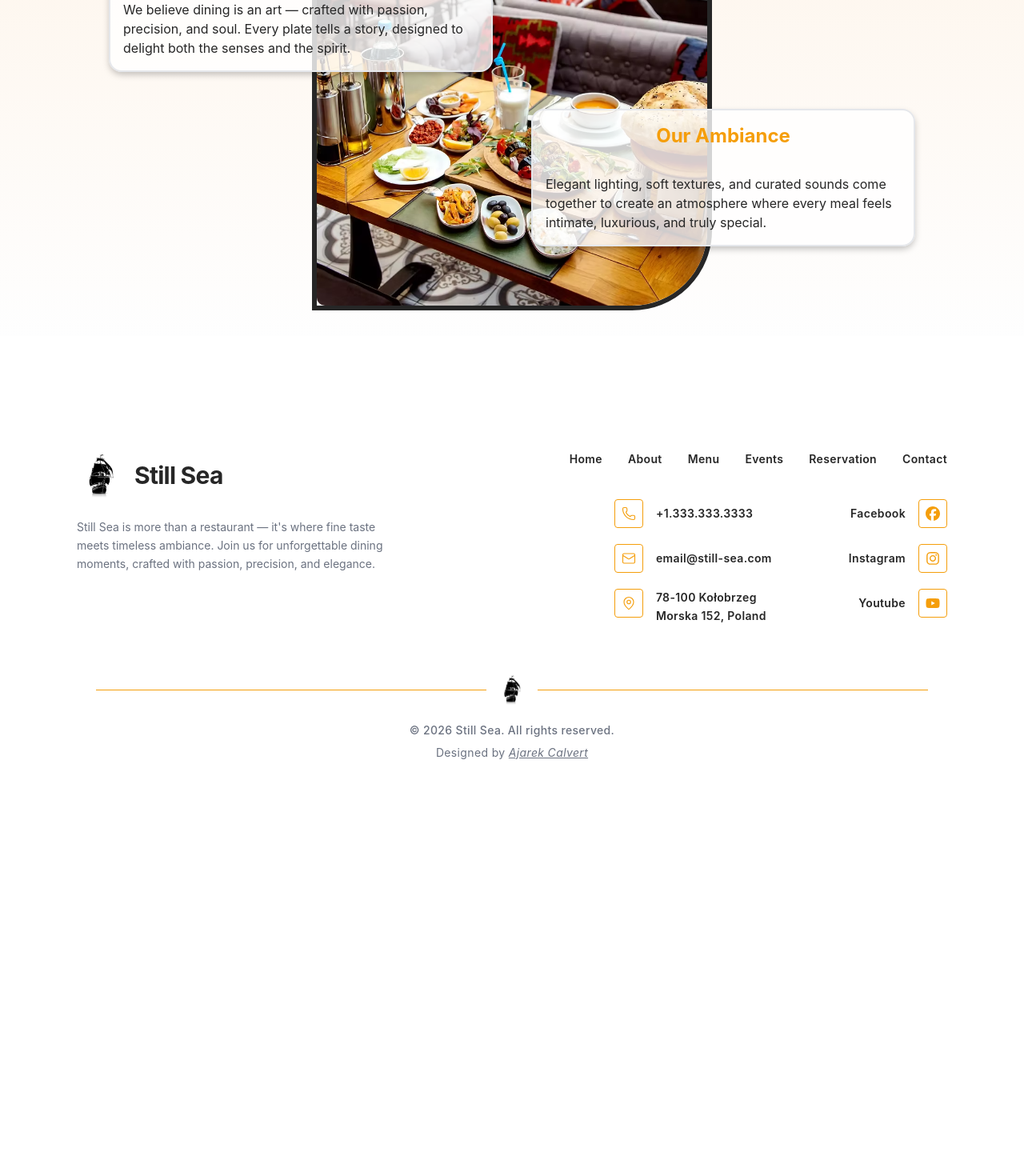
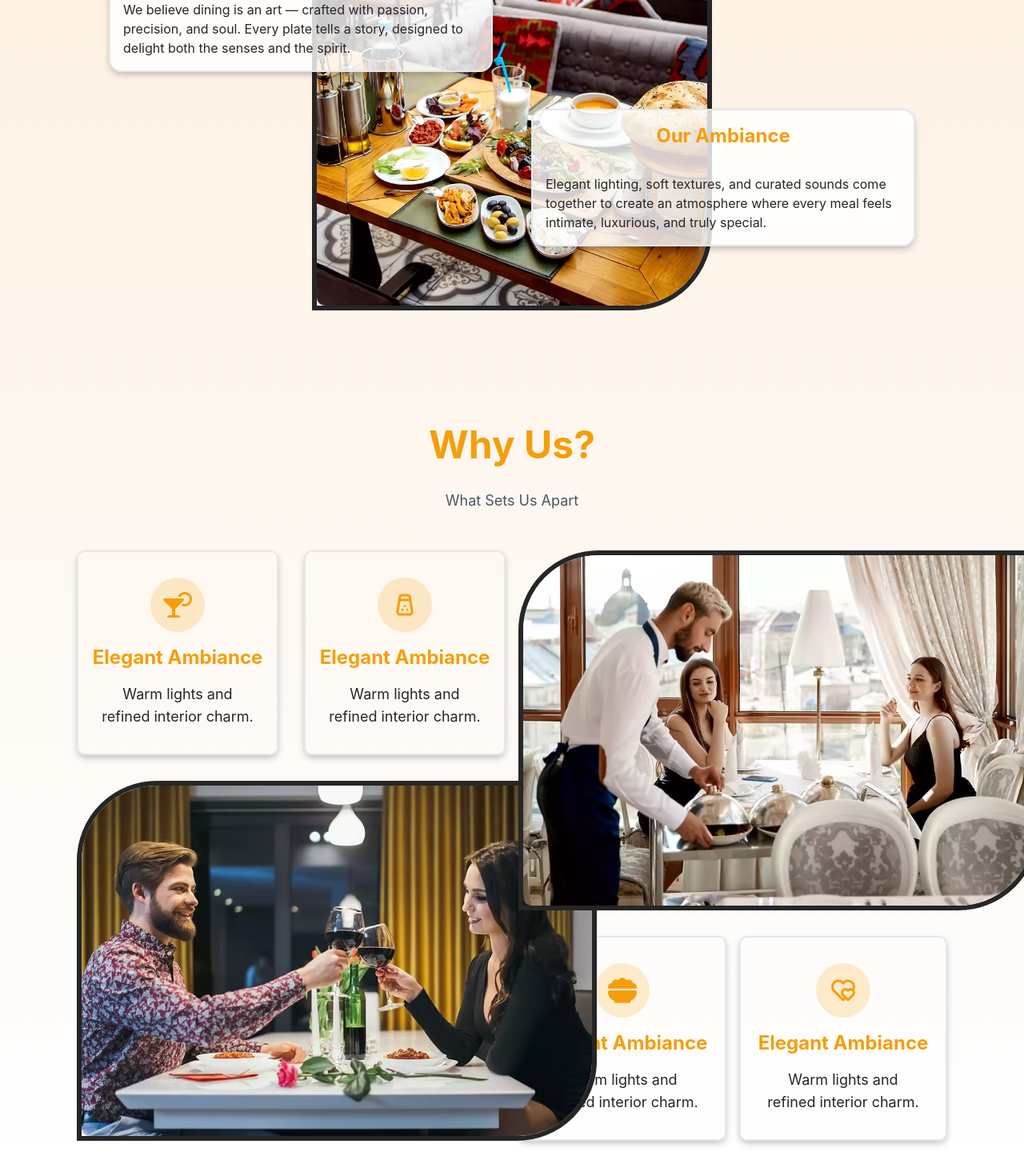
Before and after one commit to ajarek/next-16-ep-31-restaurant, a Next.js app: page /about in a window 1280 px wide. Shown: the part 700-2170 px from the top of the page at 80% size. Before the commit the page ends 1691 px from the top, so only its background shows below. Built offline with nearby package versions, Linux system fonts and the light colour scheme.

Commit message:
feat: implement HeroHome, HeroAbout, and WhyUs components with new landing and about page layouts

```diff
--- a/app/about/page.tsx
+++ b/app/about/page.tsx
@@ -1,53 +1,11 @@
-import Image from "next/image"
-import React from "react"
+import HeroAbout from "@/components/HeroAbout"
+import WhyUs from "@/components/WhyUs"
 
 const AboutPage = () => {
   return (
     <div className='min-h-screen bg-linear-to-b from-primary/20 to-secondary/10 flex flex-col items-center justify-start gap-8 px-8 sm:px-16 lg:px-24 pt-32'>
-      <div className='max-w-4xl mx-auto text-center '>
-        <h1 className='text-5xl font-bold text-primary text-center mb-8 '>
-          Who We Are
-        </h1>
-        <p className='text-xl text-center'>
-          At Still Sea, we believe fine dining is more than just a meal —
-          it&apos;s a beautifully crafted experience. Our passion lies in
-          combining modern culinary creativity with timeless sophistication,
-          delivering dishes that captivate both the eyes and the palate.
-        </p>
-      </div>
-      <div className=''>
-        <video
-          src='/movies/page-about-movie.mp4'
-          autoPlay
-          loop
-          muted
-          className='w-full h-full object-cover rounded-xl'
-        ></video>
-      </div>
-      <div className='relative w-full flex flex-col items-center justify-center my-8'>
-        <div className="absolute top-20 left-10 w-120 p-4 bg-background/80 border-2 shadow-2xl z-10 rounded-2xl">
-          <h2 className="text-2xl font-bold text-primary text-center mb-8 ">Our Philosophy</h2>
-          <p>
-            We believe dining is an art — crafted with passion, precision, and
-            soul. Every plate tells a story, designed to delight both the senses
-            and the spirit.
-          </p>
-        </div>
-        <div className='relative w-[300px] h-[350px] md:w-[500px] md:h-[550px] border-6 border-foreground rounded-bl-none rounded-tr-none rounded-br-[100px] rounded-tl-[100px] overflow-hidden'>
-          <Image
-            src='/images-about/about.avif'
-            alt='About-As'
-            fill
-            className='object-cover rounded-xl'
-          />
-        </div>
-        <div className="absolute right-10 bottom-20 w-120 p-4 bg-background/80 border-2 shadow-2xl z-10 rounded-2xl">
-          <h2 className="text-2xl font-bold text-primary text-center mb-8 ">Our Ambiance</h2>
-          <p>
-            Elegant lighting, soft textures, and curated sounds come together to create an atmosphere where every meal feels intimate, luxurious, and truly special.
-          </p>
-        </div>
-      </div>
+      <HeroAbout/>
+      <WhyUs/>
     </div>
   )
 }
--- a/app/page.tsx
+++ b/app/page.tsx
@@ -1,4 +1,4 @@
-import Hero from "@/components/Hero"
+import Hero from "@/components/HeroHome"
 import DiningOptions from "@/components/DiningOptions"
 import OurMenu from "@/components/OurMenu"
 import AboutUs from "@/components/AboutUs"
--- /dev/null
+++ b/components/HeroAbout.tsx
@@ -0,0 +1,55 @@
+import Image from "next/image"
+
+
+const HeroAbout = () => {
+  return (
+    <div className='flex flex-col items-center justify-center gap-8 w-full'>
+        <div className='max-w-4xl mx-auto text-center '>
+        <h1 className='text-5xl font-bold text-primary text-center mb-8 '>
+          Who We Are
+        </h1>
+        <p className='text-xl text-center'>
+          At Still Sea, we believe fine dining is more than just a meal —
+          it&apos;s a beautifully crafted experience. Our passion lies in
+          combining modern culinary creativity with timeless sophistication,
+          delivering dishes that captivate both the eyes and the palate.
+        </p>
+      </div>
+      <div className=''>
+        <video
+          src='/movies/page-about-movie.mp4'
+          autoPlay
+          loop
+          muted
+          className='w-full h-full object-cover rounded-xl'
+        ></video>
+      </div>
+      <div className='relative w-full flex flex-col items-center justify-center my-8 gap-4'>
+        <div className="static md:absolute top-20 left-10 w-120 p-4 bg-background/80 border-2 shadow-2xl z-10 rounded-2xl">
+          <h2 className="text-2xl font-bold text-primary text-center mb-8 ">Our Philosophy</h2>
+          <p>
+            We believe dining is an art — crafted with passion, precision, and
+            soul. Every plate tells a story, designed to delight both the senses
+            and the spirit.
+          </p>
+        </div>
+        <div className='relative w-[300px] h-[350px] md:w-[500px] md:h-[550px] border-6 border-foreground rounded-bl-none rounded-tr-none rounded-br-[100px] rounded-tl-[100px] overflow-hidden'>
+          <Image
+            src='/images-about/about.avif'
+            alt='About-As'
+            fill
+            className='object-cover rounded-xl'
+          />
+        </div>
+        <div className="static md:absolute right-10 bottom-20 w-120 p-4 bg-background/80 border-2 shadow-2xl z-10 rounded-2xl">
+          <h2 className="text-2xl font-bold text-primary text-center mb-8 ">Our Ambiance</h2>
+          <p>
+            Elegant lighting, soft textures, and curated sounds come together to create an atmosphere where every meal feels intimate, luxurious, and truly special.
+          </p>
+        </div>
+      </div>
+    </div>
+  )
+}
+
+export default HeroAbout
--- /dev/null
+++ b/components/WhyUs.tsx
@@ -0,0 +1,88 @@
+import Image from "next/image"
+import Link from "next/link"
+import { FaCocktail } from "react-icons/fa"
+import { FaBowlFood } from "react-icons/fa6"
+import { TbHearts, TbSalt } from "react-icons/tb"
+
+const WhyUs = () => {
+  return (
+    <div className='mt-20 w-full'>
+      <h2 className='text-5xl font-bold text-primary text-center mb-8 '>
+        Why Us?
+      </h2>
+      <p className='text-center text-lg text-gray-600 mb-12'>
+        What Sets Us Apart
+      </p>
+      <div className='w-full grid grid-cols-1 md:grid-cols-2  gap-4 place-items-center'>
+        <div className='w-full grid grid-cols-1 md:grid-cols-2  gap-8 '>
+          <div className='h-64 flex flex-col items-center justify-center gap-4 border-2 p-4 rounded-xl shadow-2xl shadow-foreground'>
+            <div className='text-4xl text-primary p-4 bg-primary/20 rounded-full'>
+              <FaCocktail />
+            </div>
+            <h3 className='text-2xl font-bold text-primary'>
+              Elegant Ambiance
+            </h3>
+            <p className='max-w-48 text-center text-lg'>
+              Warm lights and refined interior charm.
+            </p>
+          </div>
+          <div className='h-64 flex flex-col items-center justify-center gap-4 border-2 p-4 rounded-xl shadow-2xl shadow-foreground'>
+            <div className='text-4xl text-primary p-4 bg-primary/20 rounded-full'>
+              <TbSalt />
+            </div>
+            <h3 className='text-2xl font-bold text-primary'>
+              Elegant Ambiance
+            </h3>
+            <p className='max-w-48 text-center text-lg'>
+              Warm lights and refined interior charm.
+            </p>
+          </div>
+          <div className='relative mx-auto w-[400px] h-[300px] lg:w-[650px] md:h-[450px] border-6 border-foreground rounded-bl-none rounded-tr-none rounded-br-[100px] rounded-tl-[100px] overflow-hidden'>
+            <Image
+              src='/images-about/why-us-bottom.avif'
+              alt='Why choose Still Sea'
+              fill
+              className='object-cover rounded-xl'
+            />
+          </div>
+        </div>
+        <div className='w-full flex flex-col items-center justify-center gap-8'>
+          <div className='relative mx-auto w-[400px] h-[300px] lg:w-[650px] md:h-[450px] border-6 border-foreground rounded-bl-none rounded-tr-none rounded-br-[100px] rounded-tl-[100px] overflow-hidden'>
+            <Image
+              src='/images-about/why-us-top.avif'
+              alt='Why choose Still Sea'
+              fill
+              className='object-cover rounded-xl'
+            />
+          </div>
+          <div className='w-full grid grid-cols-1 md:grid-cols-2  gap-4'>
+            <div className='h-64 flex flex-col items-center justify-center gap-4 border-2 p-4 rounded-xl shadow-2xl shadow-foreground'>
+              <div className='text-4xl text-primary p-4 bg-primary/20 rounded-full'>
+                <FaBowlFood />
+              </div>
+              <h3 className='text-2xl font-bold text-primary'>
+                Elegant Ambiance
+              </h3>
+              <p className='max-w-48 text-center text-lg'>
+                Warm lights and refined interior charm.
+              </p>
+            </div>
+            <div className='h-64 flex flex-col items-center justify-center gap-4 border-2 p-4 rounded-xl shadow-2xl shadow-foreground'>
+              <div className='text-4xl text-primary p-4 bg-primary/20 rounded-full'>
+                <TbHearts />
+              </div>
+              <h3 className='text-2xl font-bold text-primary'>
+                Elegant Ambiance
+              </h3>
+              <p className='max-w-48 text-center text-lg'>
+                Warm lights and refined interior charm.
+              </p>
+            </div>
+          </div>
+        </div>
+      </div>
+    </div>
+  )
+}
+
+export default WhyUs
```
Also changed, not shown: components/HeroHome.tsx (renamed from components/Hero.tsx), public/images-about/why-us-bottom.avif (added), public/images-about/why-us-top.avif (added).
